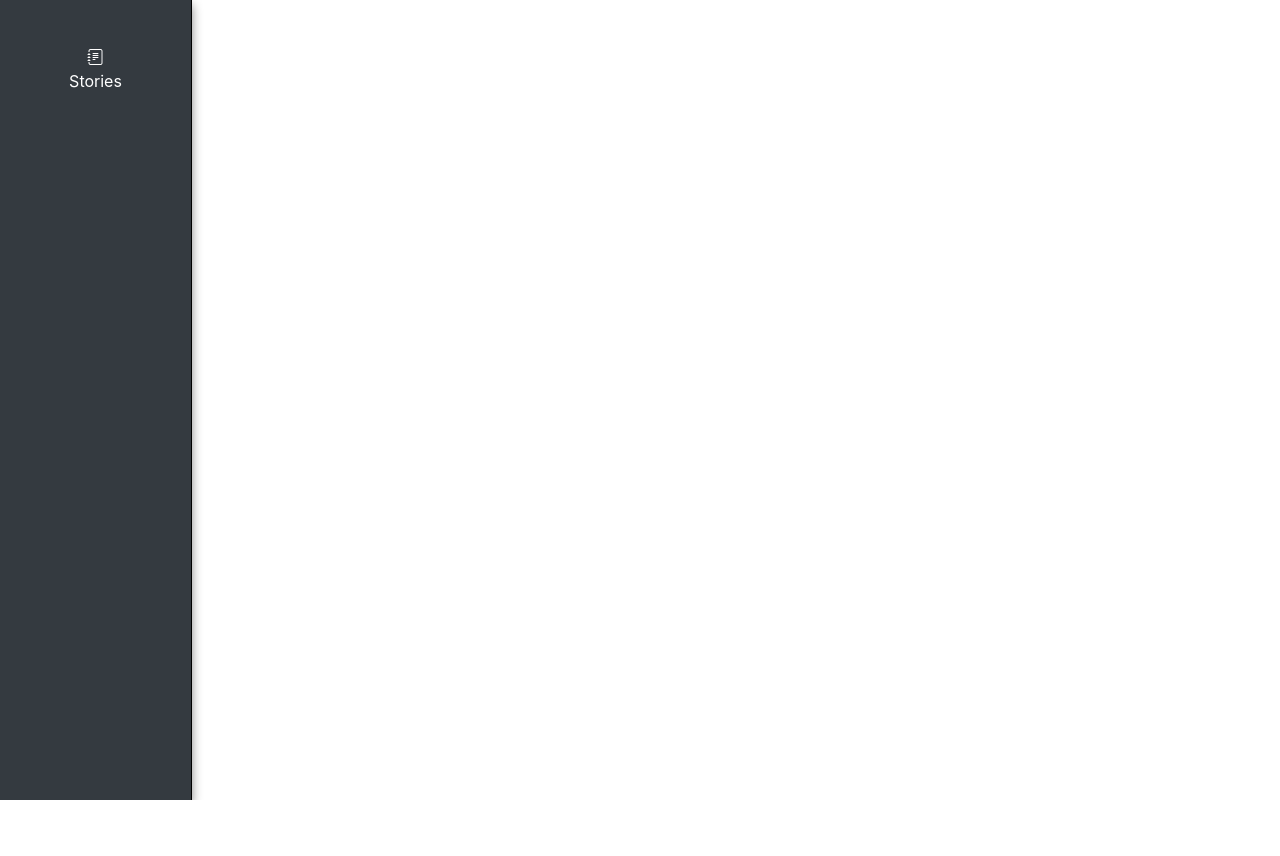
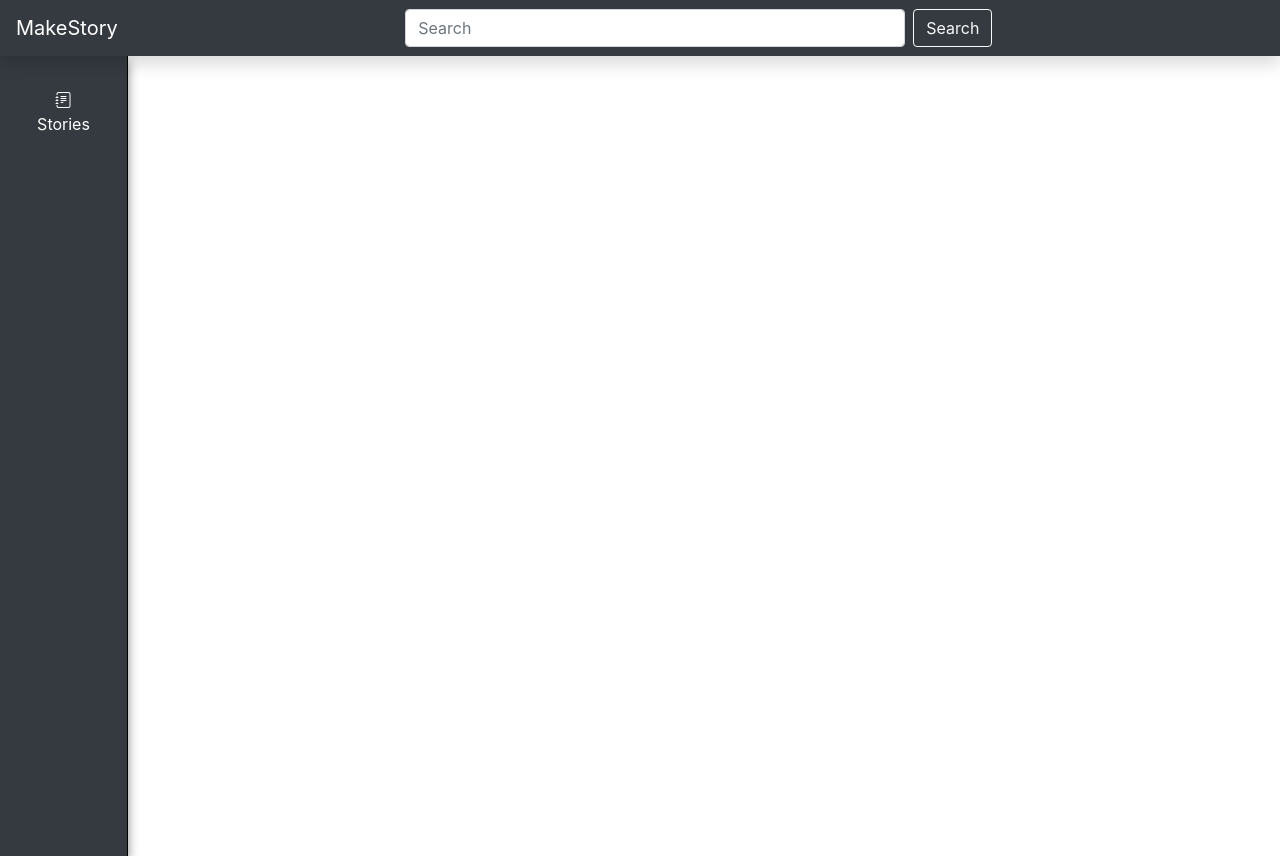
Before and after one commit to briansai/makestory, a Next.js app in the folder client/: page / in a window 1280 px wide. Before the commit the page ends 800 px from the top, so only its background shows below. Built offline with nearby package versions, Linux system fonts and the light colour scheme.

Commit message:
Implemented a top menu and initialized search bar

```diff
--- a/client/pages/SideBarMenu.jsx
+++ b/client/components/SideBarMenu.jsx
@@ -5,7 +5,7 @@ const SideBarMenu = () => {
     <Nav className="flex-column bg-dark sidebar" defaultActiveKey="/home">
       <Nav.Link eventKey="link-1" className="text-white text-center link">
         <div>
-          <i class="bi bi-journal-text" />
+          <i width="32" height="32" class="bi bi-journal-text" />
         </div>
         <div>Stories</div>
       </Nav.Link>
--- /dev/null
+++ b/client/components/TopMenu.jsx
@@ -0,0 +1,17 @@
+import { Navbar, Form, FormControl, Button } from 'react-bootstrap';
+
+const TopMenu = () => (
+  <Navbar bg="dark" variant="dark" className="shadow">
+    <Navbar.Brand href="#home">MakeStory</Navbar.Brand>
+    <Form inline className="mx-auto">
+      <FormControl
+        type="text"
+        placeholder="Search"
+        className="mr-sm-2 search"
+      />
+      <Button variant="outline-light">Search</Button>
+    </Form>
+  </Navbar>
+);
+
+export default TopMenu;
--- a/client/pages/index.js
+++ b/client/pages/index.js
@@ -1,7 +1,9 @@
-import SideBarMenu from './SideBarMenu';
+import TopMenu from '../components/TopMenu';
+import SideBarMenu from '../components/SideBarMenu';
 
 const Index = () => (
   <div>
+    <TopMenu />
     <SideBarMenu />
   </div>
 );
--- a/client/scss/components/SideBarMenu.scss
+++ b/client/scss/components/SideBarMenu.scss
@@ -1,12 +1,12 @@
 .sidebar {
-  width: 15%;
+  width: 10%;
+  min-width: 100px;
   height: 100vh;
-  padding-top: 2%;
   box-shadow: 0 5px 10px #888888;
   align-items: center;
   border-right: 1px solid black;
 
   .link {
-    padding: 10%;
+    padding: 25%;
   }
 }
--- /dev/null
+++ b/client/scss/components/TopMenu.scss
@@ -0,0 +1,3 @@
+.search {
+  width: 500px !important;
+}
--- a/client/scss/pages/_app.scss
+++ b/client/scss/pages/_app.scss
@@ -1,2 +1,3 @@
 @import '~bootstrap-icons/font/bootstrap-icons';
 @import '../components/SideBarMenu.scss';
+@import '../components/TopMenu.scss';
```
